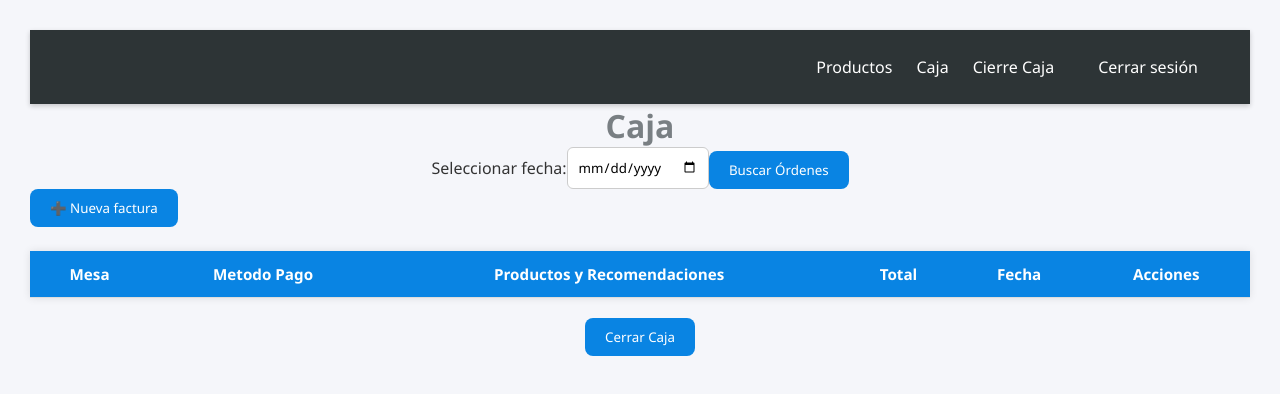
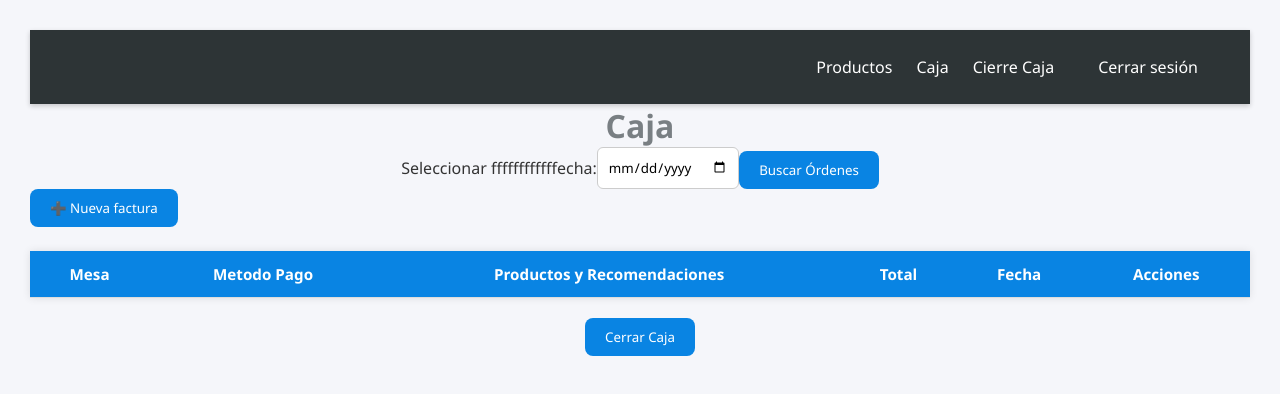
Before and after one commit to SorathDem/GRANBarBQD, a website with bundled scripts: page frontend/caja.html in a window 1280 px wide. Built offline with nearby package versions, Linux system fonts and the light colour scheme.

Commit message:
feature-codevigia

```diff
--- a/frontend/caja.html
+++ b/frontend/caja.html
@@ -82,7 +82,7 @@
   </header>
   <h1>Caja</h1>
   <div class="filtros">
-    <label for="fecha">Seleccionar fecha:</label>
+    <label for="fecha">Seleccionar ffffffffffffecha:</label>
     <input type="date" id="fecha" />
     <button id="buscar">Buscar Órdenes</button>
     <!--<button id="reporteDiario">📅 Reporte Diario (PDF)</button>
```
